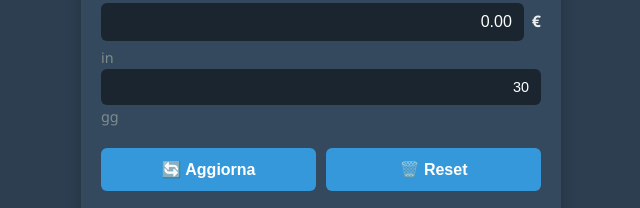
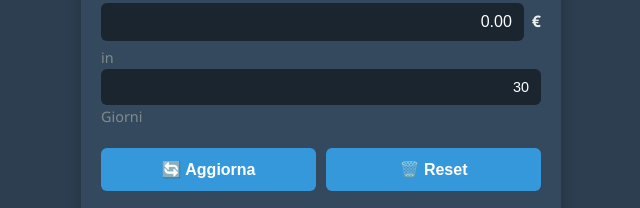
Before and after one commit to u4928523247-glitch/calcolatore-web, a plain HTML site: page index.html in a window 1280 px wide. Shown: the part 570-778 px from the top of the page, 319-959 px from the left. Drawn offline with Linux system fonts and the light colour scheme.

Commit message:
Add files via upload

```diff
--- a/index.html
+++ b/index.html
@@ -67,7 +67,7 @@
         <span class="unit">€</span>
       </div>
       <div style="margin-top: 5px; font-size: 0.9em; color: #7f8c8d;">
-        in <input type="text" id="giorni" value="30" size="2" /> gg
+        in <input type="text" id="giorni" value="30" size="2" /> Giorni
       </div>
     </div>
 
```
